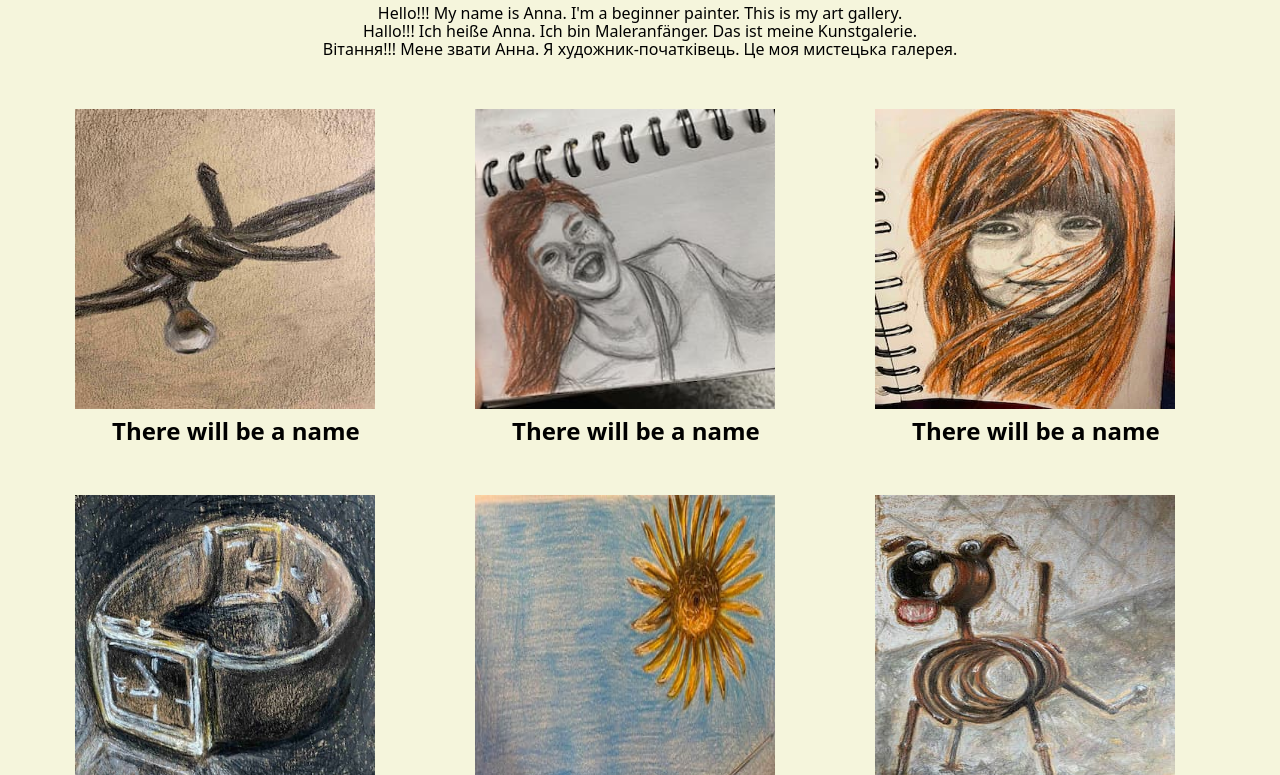
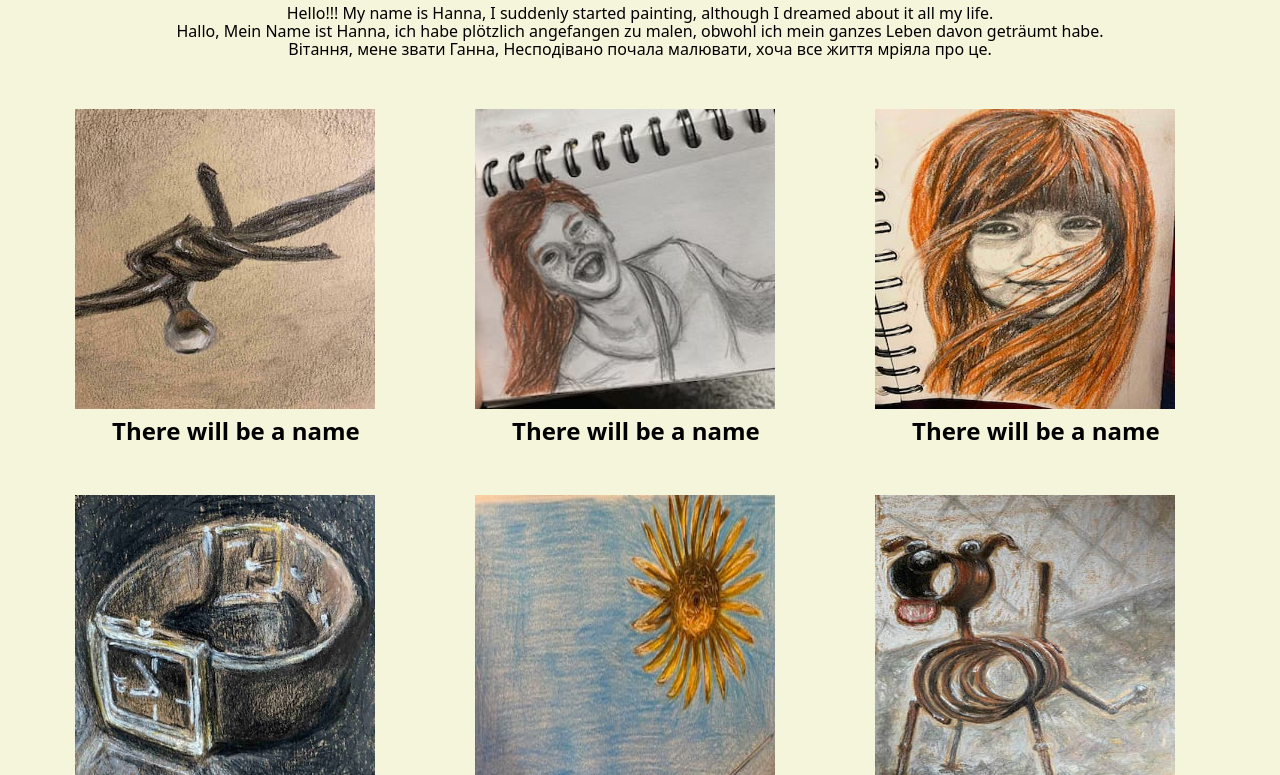
Before and after one commit to Sergiogoit/Art_studio, a plain HTML site: page index.html in a window 1280 px wide. Shown: the part 76-851 px from the top of the page. Drawn offline with nearby package versions, Linux system fonts and the light colour scheme.

Commit message:
text corrective

```diff
--- a/index.html
+++ b/index.html
@@ -17,9 +17,9 @@
         <h1 class="main_text">ART STUDIO OF ANN</h1>
     </header>
     <p class="paragraf">
-Hello!!! My name is Anna. I'm a beginner painter. This is my art gallery.<br>
-Hallo!!! Ich heiße Anna. Ich bin Maleranfänger. Das ist meine Kunstgalerie.<br>
-Вітання!!! Мене звати Анна. Я художник-початківець. Це моя мистецька галерея.
+Hello!!! My name is Hanna, I suddenly started painting, although I dreamed about it all my life.<br>
+Hallo, Mein Name ist Hanna, ich habe plötzlich angefangen zu malen, obwohl ich mein ganzes Leben davon geträumt habe.<br>
+Вітання, мене звати Ганна, Несподівано почала малювати, хоча все життя мріяла про це.
     </p>
     <div >
         <ul class="flex_contener">
```
